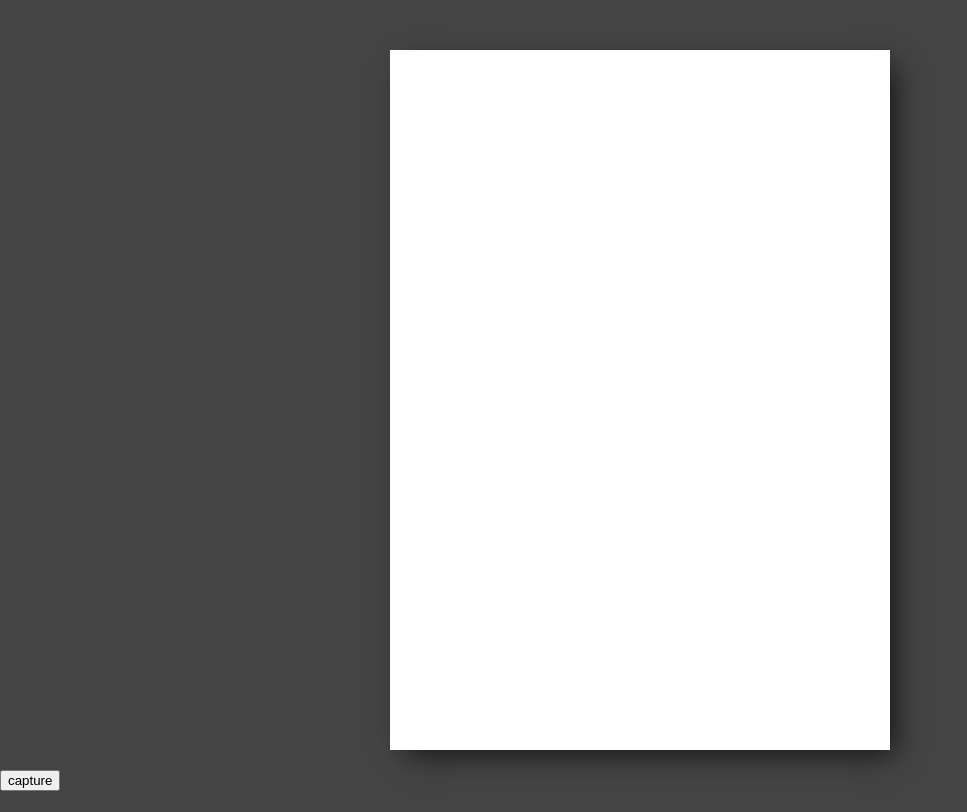
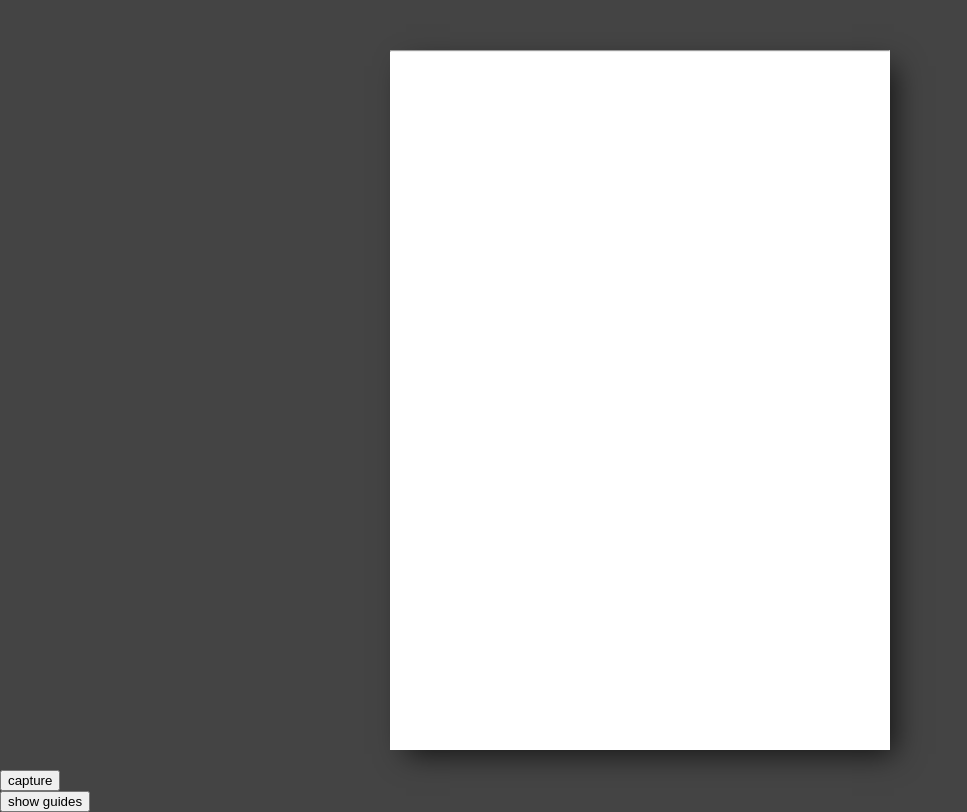
Before and after one commit to nickk00324/doth, a React (Create React App) app: page / in a window 1280 px wide. Shown: the whole page, without its empty margins (0-967 px from the left). Built offline with nearby package versions, Linux system fonts and the light colour scheme.

Commit message:
added guides, plus setting to show an remove them

```diff
--- a/src/App.js
+++ b/src/App.js
@@ -1,14 +1,34 @@
-import React, { Fragment } from 'react';
+import React, { Fragment, useState } from 'react';
 import Page from './components/page'
 import Settings from './components/settings';
+import Guide from './components/guide';
 import './App.css';
 
 function App() {
 
+  const [guidesArr, setGuidesArr] = useState([
+    <Guide isHidden={true} />,
+    <Guide isHidden={true} />
+  ]);
+  const [guidesHidden, setGuidesHidden] = useState(true);
+
+  const hideGuides = () => {
+    let hiddenGuidesArr = [<Guide isHidden={true} />, <Guide isHidden={true} />];
+    setGuidesArr(hiddenGuidesArr);
+    setGuidesHidden(true);
+  }
+
+  const showGuides = () => {
+    const visibleGuides = [<Guide />, <Guide />];
+    setGuidesArr(visibleGuides);
+    setGuidesHidden(false);
+  }
+
+
   return (
     <Fragment>
-      <Page />
-      <Settings />
+      <Page guides={guidesArr}/>
+      <Settings showGuides={showGuides} hideGuides={hideGuides} guidesHidden={guidesHidden}/>
     </Fragment>
   );
 }
--- /dev/null
+++ b/src/components/guide.js
@@ -0,0 +1,16 @@
+import React from 'react';
+import Draggable from 'react-draggable';
+import '../styles/guide.css';
+
+const Guide = props => {
+    return (
+      <Draggable axis="x" bounds="parent">
+        {props.isHidden? <div className="guide" style={{display: 'none'}}></div>
+        :
+        <div className="guide"></div>
+        }
+      </Draggable>
+    );
+}
+
+export default Guide;
--- a/src/components/page.js
+++ b/src/components/page.js
@@ -1,6 +1,7 @@
 import React from 'react';
 import Text from './text';
 import Input from './input';
+import Guide from './guide';
 import '../styles/page.css';
 
 import {
@@ -44,11 +45,12 @@ class Page extends React.Component {
     editText(e){
         e.stopPropagation();
 
+        this.editLine(e);
         const selectedText = this.state.lines[e.target.getAttribute("textid")];
         this.setState({pendingLine: selectedText});
         this.setState({lines: {...this.state.lines, [e.target.getAttribute('textid')]: ''}})
         this.setState({editValue: selectedText.props.children});
-        this.editLine(e);
+
     }
 
     doneEditing(type){
@@ -58,10 +60,12 @@ class Page extends React.Component {
                 break;
             case EXIT:
                 if(this.state.pendingLine){
+                    let editedLine = this.state.pendingLine;
+                    console.log(editedLine);
                     this.setState({
                         lines: {
                             ...this.state.lines,
-                            [this.state.pendingLine.key]: this.state.pendingLine
+                            [this.state.pendingLine.key]: editedLine
                         }
                     });
                 }
@@ -81,6 +85,7 @@ class Page extends React.Component {
 
         this.setState({isEditing: false})
         this.setState({editValue: ''})
+        this.setState({pendingLine: ''})
     }
 
     addLine(text){
@@ -96,7 +101,6 @@ class Page extends React.Component {
                 >{text}</Text>
             }})
         }
-        console.log(this.state.lines)
     }
 
     handleInput(e){
@@ -107,6 +111,8 @@ class Page extends React.Component {
         return(
                 <div className="page" onDoubleClick={this.editLine} style={{marginTop: (window.innerHeight - 700) / 2 }}>
                     {Object.values(this.state.lines)}
+                    {this.props.guides}
+                    <hr></hr>
                     {this.state.isEditing ?
                         <Input
                             doneEditing={this.doneEditing}
--- a/src/components/settings.js
+++ b/src/components/settings.js
@@ -3,11 +3,16 @@ import Capture from './capture';
 import Print from './print';
 
 const Settings = props => {
-    return(
-        <div>
-            <Capture />
-        </div>
-    )
+    return (
+      <div>
+        <Capture />
+        {props.guidesHidden ? (
+          <button onClick={props.showGuides}>show guides</button>
+        ) : (
+          <button onClick={props.hideGuides}>hide guides</button>
+        )}
+      </div>
+    );
 }
 
 export default Settings;
--- /dev/null
+++ b/src/styles/guide.css
@@ -0,0 +1,7 @@
+.guide{
+    border-left: 2px solid pink;
+    height: 700px;
+    position: absolute;
+    left: 250px;
+    display: block;
+}
```
